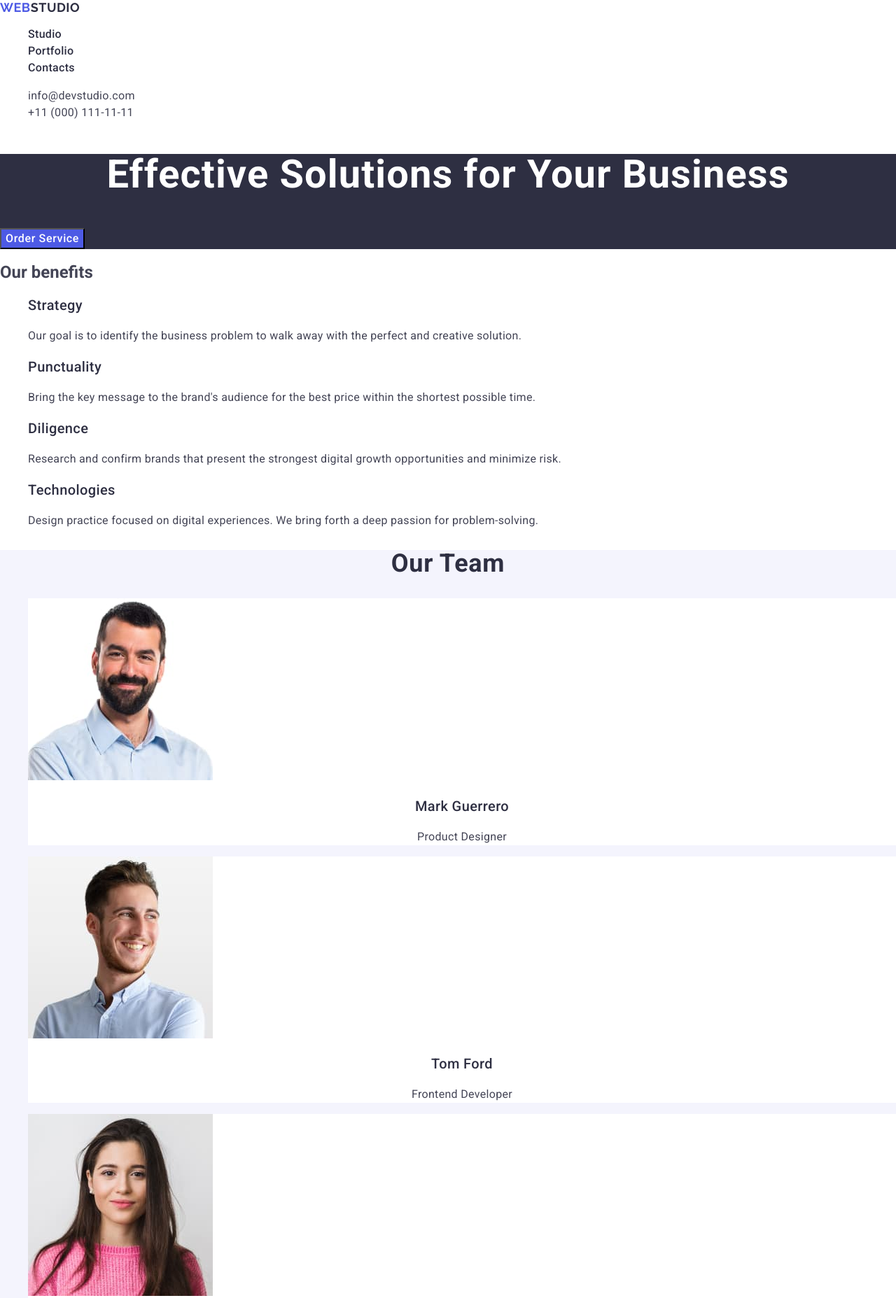
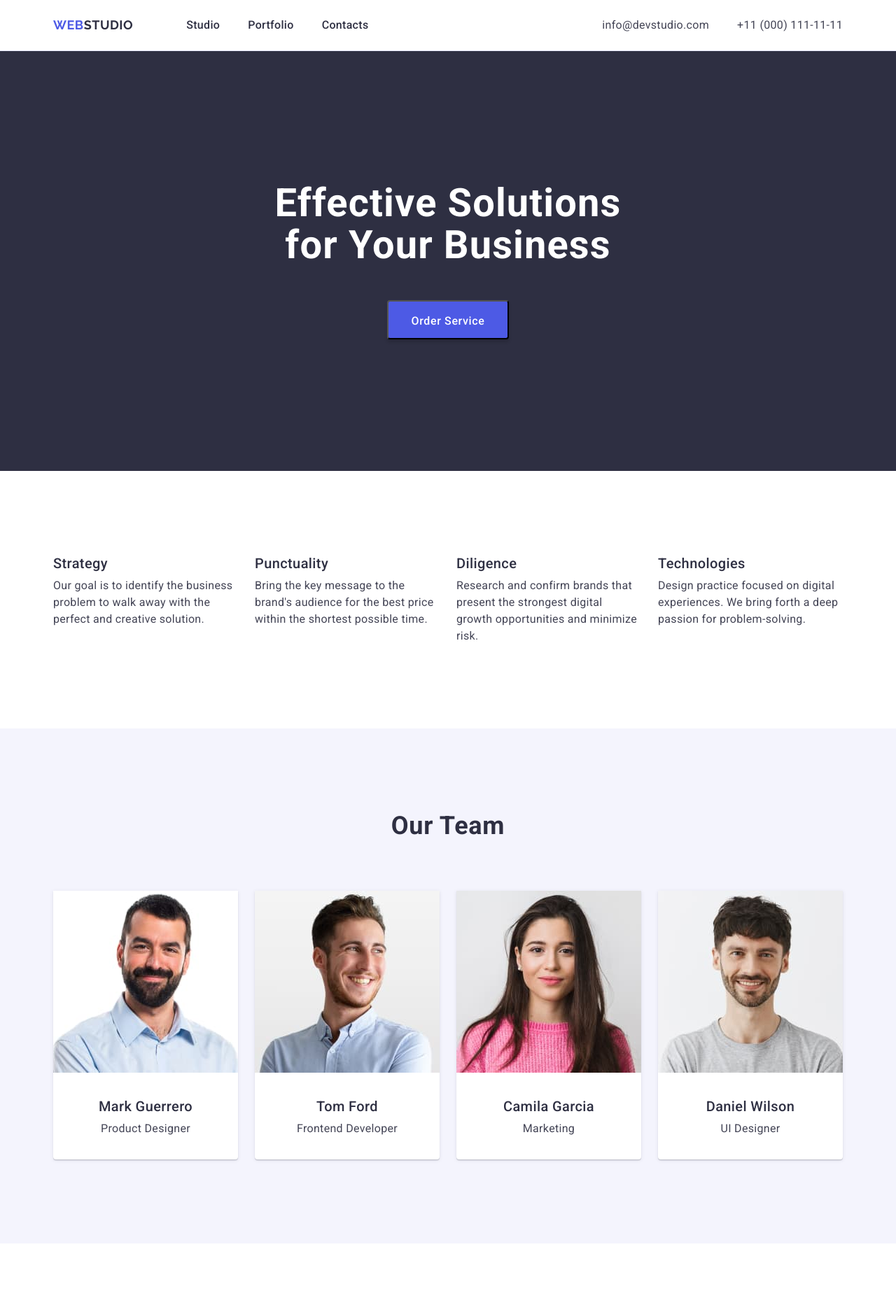
Before and after one commit to OleksandrRiabokon91/goit-markup-hw-03, a plain HTML site: page index.html in a window 1280 px wide. Shown: the top 1855 px of the page at 70% size. Drawn offline with nearby package versions, Linux system fonts and the light colour scheme.

Commit message:
first fix

```diff
--- a/css/styles.css
+++ b/css/styles.css
@@ -3,18 +3,52 @@ body {
   color: #434455;
   background-color: #fff;
 }
-
+/* reset */
+h1,
+h2,
+h3,
+h4,
+h5,
+h6,
+p {
+  margin: 0;
+}
 ul,
 ol {
+  margin: 0;
+  padding-left: 0;
   list-style-type: none;
 }
 
 a {
   text-decoration: none;
 }
+
+/* common */
+
+.container {
+  max-width: 1158px;
+  padding: 0 15px;
+  margin: 0 auto;
+}
+
+.section {
+  padding: 120px 0;
+}
+
+/* header */
+
 .page-header {
+  border-bottom: 1px solid #e7e9fc;
+  background-color: #fff;
+}
+.header-container {
+  display: flex;
+  align-items: center;
 }
 .header-nav {
+  display: flex;
+  align-items: center;
 }
 .logo {
   font-family: 'Raleway', sans-serif;
@@ -25,14 +59,23 @@ a {
   text-transform: uppercase;
   color: #4d5ae5;
 }
+.header-logo {
+  padding: 24px 0;
+  margin-right: 76px;
+}
 .header-logo .logo-part {
   color: #2e2f42;
 }
 .nav-list {
+  display: flex;
+  align-items: center;
+  gap: 40px;
 }
 .nav-item {
 }
 .nav-link {
+  padding: 24px 0;
+  display: block;
   font-weight: 500;
   font-size: 16px;
   line-height: 1.5;
@@ -47,23 +90,37 @@ a {
 }
 .adress {
   font-style: normal;
+  margin-left: auto;
 }
 .adress-list {
+  display: flex;
+  align-items: center;
+  gap: 40px;
 }
 .adress-item {
 }
 .adress-link {
+  display: block;
+  padding: 24px 0;
   font-size: 16px;
   line-height: 1.5;
   letter-spacing: 0.02em;
   color: #434455;
 }
+
+/* main */
+
 .main-content {
 }
 .hero {
+  padding: 188px 0;
+
   background-color: #2e2f42;
 }
 .hero-title {
+  max-width: 496px;
+  margin: 0 auto;
+  padding-bottom: 48px;
   font-size: 56px;
   line-height: 1.07;
   letter-spacing: 0.02em;
@@ -73,7 +130,17 @@ a {
 .btn {
   cursor: pointer;
 }
+
 .btn-order {
+  display: block;
+  margin: 0 auto;
+  height: 56px;
+  min-width: 169px;
+  border-radius: 4px;
+  padding: 16px 32px;
+
+  box-shadow: 0 4px 4px 0 rgba(0, 0, 0, 0.15);
+
   font-weight: 500;
   font-size: 16px;
   line-height: 1.5;
@@ -85,17 +152,24 @@ a {
 .btn-order:hover,
 .btn-order:focus {
   background-color: #404bbf;
+  cursor: pointer;
 }
 
 .benefits {
 }
 .benefits-title {
+  display: none;
 }
 .benefits-list {
+  margin: 0 auto;
+  display: flex;
+  gap: 24px;
 }
 .benefits-item {
+  flex-basis: calc((100% - 72px) / 4);
 }
 .benefits-list-title {
+  margin-bottom: 8px;
   font-weight: 500;
   font-size: 20px;
   line-height: 1.2;
@@ -108,10 +182,16 @@ a {
   letter-spacing: 0.02em;
   color: #434455;
 }
+
+/* team */
+
 .team {
   background-color: #f4f4fd;
 }
+
 .team-title {
+  margin-bottom: 72px;
+
   text-transform: capitalize;
   font-size: 36px;
   line-height: 1.11;
@@ -120,13 +200,22 @@ a {
   color: #2e2f42;
 }
 .team-list {
+  display: flex;
+  gap: 24px;
 }
 .team-item {
-  background-color: #fff;
+  border-radius: 0 0 4px 4px;
+  box-shadow: 0 2px 1px 0 rgba(46, 47, 66, 0.08),
+    0 1px 1px 0 rgba(46, 47, 66, 0.16), 0 1px 6px 0 rgba(46, 47, 66, 0.08);
+  background: #fff;
 }
 .team-img {
 }
+.team-list-container {
+  padding: 32px 0;
+}
 .team-list-title {
+  margin-bottom: 8px;
   font-weight: 500;
   font-size: 20px;
   line-height: 1.2;
@@ -141,9 +230,14 @@ a {
   text-align: center;
   color: #434455;
 }
+
+/* portfolio */
+
 .portfolio {
 }
+
 .portfolio-title {
+  margin-bottom: 72px;
   text-transform: capitalize;
   font-size: 36px;
   line-height: 1.11;
@@ -152,6 +246,19 @@ a {
   color: #2e2f42;
 }
 .portfolio-list {
+  display: flex;
+  flex-wrap: wrap;
+
+  row-gap: 48px;
+  column-gap: 24px;
+}
+
+.portfolio-list-container {
+  padding-top: 32px;
+  padding-bottom: 32px;
+  padding-left: 16px;
+  border: 1px solid #e7e9fc;
+  border-top: none;
 }
 .portfolio-item {
 }
@@ -170,8 +277,16 @@ a {
   letter-spacing: 0.02em;
   color: #434455;
 }
+
+/* footer */
+
 .footer {
   background-color: #2e2f42;
+  padding: 100px 0;
+}
+.footer-logo {
+  display: inline-block;
+  padding-bottom: 16px;
 }
 .footer-logo .logo-part {
   font-weight: 700;
@@ -182,6 +297,7 @@ a {
   color: #f4f4fd;
 }
 .footer-descr {
+  max-width: 264px;
   font-size: 16px;
   line-height: 1.5;
   letter-spacing: 0.02em;
--- a/index.html
+++ b/index.html
@@ -22,6 +22,7 @@
   </head>
   <body>
     <header class="page-header">
+      <div class="container header-container">
         <nav class="header-nav">
           <a href="./index.html" class="logo header-logo"
             >Web<span class="logo-part">Studio</span></a
@@ -52,20 +53,24 @@
             </li>
           </ul>
         </address>
+      </div>
     </header>
     <main class="main-content">
       <section class="hero">
+        <div class="container">
           <h1 class="hero-title">Effective Solutions for Your Business</h1>
           <button class="btn btn-order" type="button">Order Service</button>
+        </div>
       </section>
-      <section class="benefits">
+      <section class="benefits section">
+        <div class="container">
           <h2 class="benefits-title">Our benefits</h2>
           <ul class="benefits-list">
             <li class="benefits-item">
               <h3 class="benefits-list-title">Strategy</h3>
               <p class="benefits-descr">
-              Our goal is to identify the business problem to walk away with the
-              perfect and creative solution.
+                Our goal is to identify the business problem to walk away with
+                the perfect and creative solution.
               </p>
             </li>
             <li class="benefits-item">
@@ -90,8 +95,10 @@
               </p>
             </li>
           </ul>
+        </div>
       </section>
-      <section class="team">
+      <section class="team section">
+        <div class="container">
           <h2 class="team-title">Our Team</h2>
           <ul class="team-list">
             <li class="team-item">
@@ -102,8 +109,10 @@
                 width="264"
                 height="260"
               />
+              <div class="team-list-container">
                 <h3 class="team-list-title">Mark Guerrero</h3>
                 <p class="team-descr">Product Designer</p>
+              </div>
             </li>
             <li class="team-item">
               <img
@@ -113,8 +122,10 @@
                 width="264"
                 height="260"
               />
+              <div class="team-list-container">
                 <h3 class="team-list-title">Tom Ford</h3>
                 <p class="team-descr">Frontend Developer</p>
+              </div>
             </li>
             <li class="team-item">
               <img
@@ -124,8 +135,10 @@
                 width="264"
                 height="260"
               />
+              <div class="team-list-container">
                 <h3 class="team-list-title">Camila Garcia</h3>
                 <p class="team-descr">Marketing</p>
+              </div>
             </li>
             <li class="team-item">
               <img
@@ -135,12 +148,16 @@
                 width="264"
                 height="260"
               />
+              <div class="team-list-container">
                 <h3 class="team-list-title">Daniel Wilson</h3>
                 <p class="team-descr">UI Designer</p>
+              </div>
             </li>
           </ul>
+        </div>
       </section>
-      <section class="portfolio" id="Portfolio">
+      <section class="portfolio section" id="Portfolio">
+        <div class="container">
           <h2 class="portfolio-title">Our Portfolio</h2>
           <ul class="portfolio-list">
             <li class="portfolio-item">
@@ -150,8 +167,10 @@
                 alt="img1"
                 width="360"
               />
+              <div class="portfolio-list-container">
                 <h3 class="portfolio-list-title">Banking App</h3>
                 <p class="portfolio-descr">App</p>
+              </div>
             </li>
             <li class="portfolio-item">
               <img
@@ -160,8 +179,10 @@
                 alt="img2"
                 width="360"
               />
+              <div class="portfolio-list-container">
                 <h3 class="portfolio-list-title">Cashless Payment</h3>
                 <p class="portfolio-descr">Marketing</p>
+              </div>
             </li>
             <li class="portfolio-item">
               <img
@@ -170,8 +191,10 @@
                 alt="img3"
                 width="360"
               />
+              <div class="portfolio-list-container">
                 <h3 class="portfolio-list-title">Meditation App</h3>
                 <p class="portfolio-descr">App</p>
+              </div>
             </li>
             <li class="portfolio-item">
               <img
@@ -180,8 +203,10 @@
                 alt="img4"
                 width="360"
               />
+              <div class="portfolio-list-container">
                 <h3 class="portfolio-list-title">Taxi Service</h3>
                 <p class="portfolio-descr">Marketing</p>
+              </div>
             </li>
             <li class="portfolio-item">
               <img
@@ -190,8 +215,10 @@
                 alt="img5"
                 width="360"
               />
+              <div class="portfolio-list-container">
                 <h3 class="portfolio-list-title">Screen Illustrations</h3>
                 <p class="portfolio-descr">Design</p>
+              </div>
             </li>
             <li class="portfolio-item">
               <img
@@ -200,20 +227,25 @@
                 alt="img6"
                 width="360"
               />
+              <div class="portfolio-list-container">
                 <h3 class="portfolio-list-title">Online Courses</h3>
                 <p class="portfolio-descr">Marketing</p>
+              </div>
             </li>
           </ul>
+        </div>
       </section>
     </main>
     <footer class="footer">
+      <div class="container">
         <a class="logo footer-logo" href="./index.html"
           >Web<span class="logo-part">Studio</span></a
         >
         <p class="footer-descr">
-        Increase the flow of customers and sales for your business with digital
-        marketing & growth solutions.
+          Increase the flow of customers and sales for your business with
+          digital marketing & growth solutions.
         </p>
+      </div>
     </footer>
   </body>
 </html>
```
Lines whose indentation alone changed are shown as unchanged.
